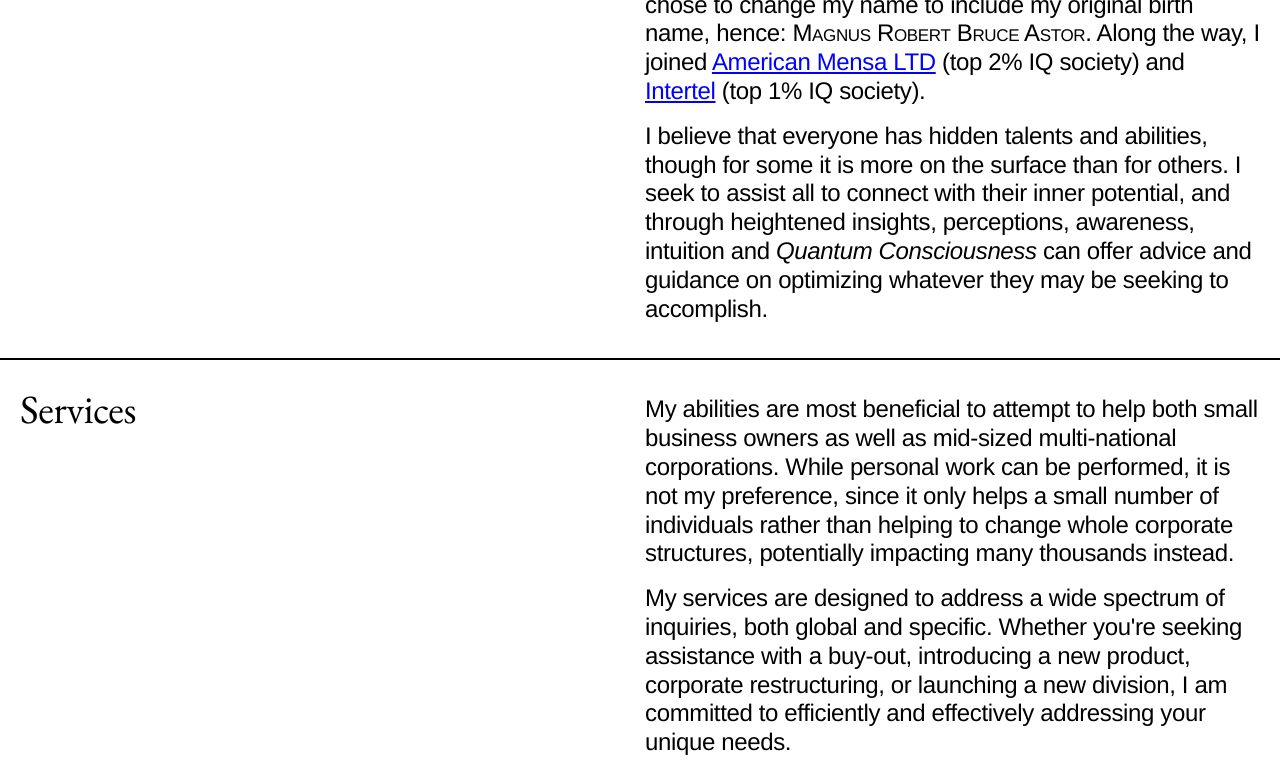
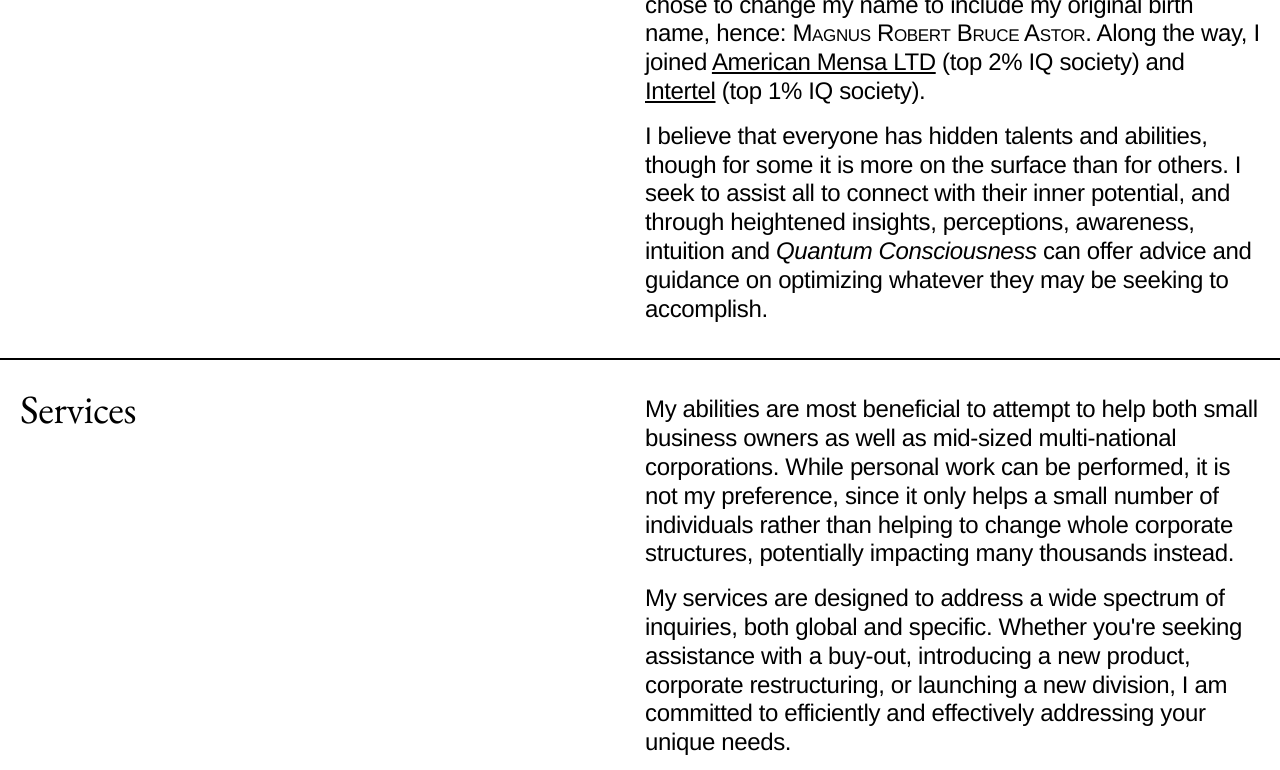
Before and after one commit to ryandavi/magnusastor.com, a plain HTML site: page index.html in a window 1280 px wide. Shown: the part 967-1737 px from the top of the page. Drawn offline with nearby package versions, Linux system fonts and the light colour scheme.

Commit message:
fix link color

```diff
--- a/css/style.scss
+++ b/css/style.scss
@@ -381,9 +381,13 @@ em {
 					>.right {
 						padding: $spacing-large 0;
 						a {
-							color: blue;
-							text-decoration: underline 2px;
+							color: $main-color;
+							text-decoration: underline 2px $main-color;
 							text-underline-offset: 0.1em;
+
+							&:hover {
+								color: $subtle-color;
+							}
 
 							&.more {
 								font-size: 1rem;
@@ -462,7 +466,7 @@ em {
 					a {
 						color: white;
 						text-decoration: underline 2px white;
-							text-underline-offset: 0.1em;
+						text-underline-offset: 0.1em;
 
 							&:hover {
 								color: $subtle-color;
```
Also changed, not shown: css/style.css, 1 other file.
